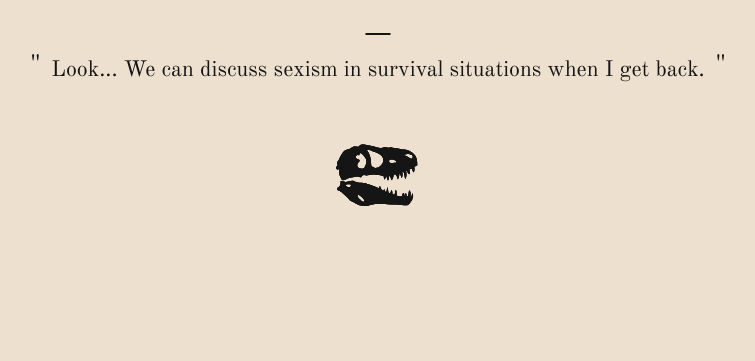
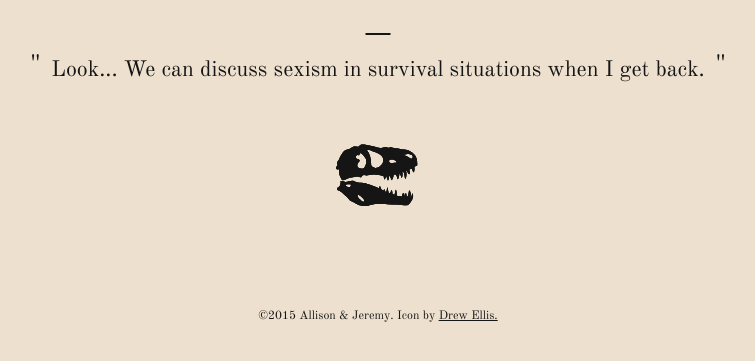
Before and after one commit to allisonplus/jurassic-quotes, a website: page index.html in a window 1280 px wide. Shown: the part 187-548 px from the top of the page, without its empty margins (262-1017 px from the left). Drawn offline with nearby package versions, Linux system fonts and the light colour scheme.

Commit message:
Added a footer.

```diff
--- a/css/styles.scss
+++ b/css/styles.scss
@@ -17,7 +17,7 @@ html {
 }
 
 body {
-	overflow: hidden;
+	// overflow: hidden;
 	background: rgba(237, 224, 206, 1);
 	color: $text;
 	font-family: $font;
@@ -99,6 +99,7 @@ h2.subtitle {
 
 #easter-egg {
 	display: none;
+	overflow: hidden;
 }
 
 a.hidden {
@@ -133,6 +134,7 @@ div.dino-head {
 	svg.dino-1, .dino-2, .dino-3 {
 		width: 100%;
 		min-width: 75px;
+		max-width: 100px;
 		position: absolute;
 		transition: all and 0.4s ease-in-out;
 		fill: $text;
@@ -159,3 +161,16 @@ div.dino-head {
 
 ///////////////// F O O T E R /////////////////
 //////////////////////////////////////////////
+
+
+footer.bottom {
+	margin-top: 220px;
+	p {
+		font-size: 1.2rem;
+		text-align: center;
+		a {
+			color: $text;
+			text-decoration: underline;
+		}
+	}
+}
--- a/index.html
+++ b/index.html
@@ -115,14 +115,11 @@
 	<!-- GOOGLE FONTS -->
 	<link href='http://fonts.googleapis.com/css?family=Old+Standard+TT:400,400italic,700' rel='stylesheet' type='text/css' />
 
-	<!-- JURASSIC PARK FONTS -->
-	<link rel="stylesheet" href="css/jpq-fonts/stylesheet.css" />
-
 	<!-- FONT AWESOME -->
 	<link rel="stylesheet" href="http://maxcdn.bootstrapcdn.com/font-awesome/4.3.0/css/font-awesome.min.css" />
 
 	<!-- ANIMATE.CSS -->
-	<link rel="stylesheet" href="http://cdnjs.cloudflare.com/ajax/libs/hover.css/2.0.2/css/hover-min.css">
+	<link rel="stylesheet" href="http://cdnjs.cloudflare.com/ajax/libs/hover.css/2.0.2/css/hover-min.css" />
 
 	<!-- SITE STYLES -->
 	<link rel="stylesheet" type="text/css" href="css/styles.css" />
@@ -272,7 +269,7 @@
 		</section> <!--END .main-->
 
 		<footer class="bottom">
-
+			<p>&copy;2015 Allison & Jeremy. Icon by <a href="https://thenounproject.com/drellis11/" target="_blank">Drew Ellis.</a></p>
 		</footer> <!--END .bottom-->
 
 	</div> <!--END .wrapper-->
```
Also changed, not shown: css/styles.css.
